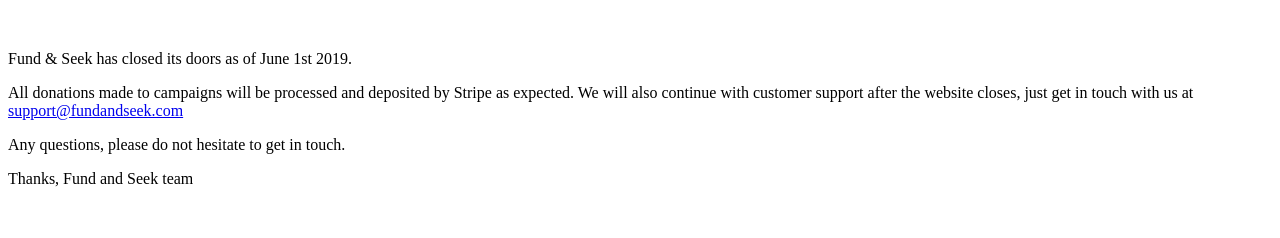
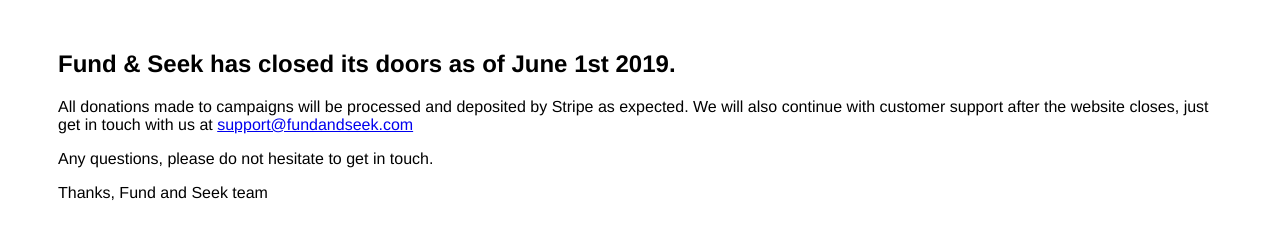
Before and after one commit to fundandseek/fundandseek.github.io, a plain HTML site: page index.html in a window 1280 px wide. Drawn offline with Linux system fonts and the light colour scheme.

Commit message:
Update index.html

```diff
--- a/index.html
+++ b/index.html
@@ -1,7 +1,7 @@
-<div class="container" style="margin-top: 50px;">
-      <p class="lead text-center font-weight-bold">
+<div class="container" style="margin: 50px; font-family: Helvetica, Arial;, font-size: 16px;">
+      <h2 class="lead text-center font-weight-bold">
         Fund &amp; Seek has closed its doors as of June 1st 2019.
-      </p>
+      </h2>
       <p class="lead text-center">
         All donations made to campaigns will be processed and deposited by Stripe as expected. We will also continue with customer support after the website closes, just get in touch with us at <a href="mailto:support@fundandseek.com">support@fundandseek.com</a>
       </p>
```
